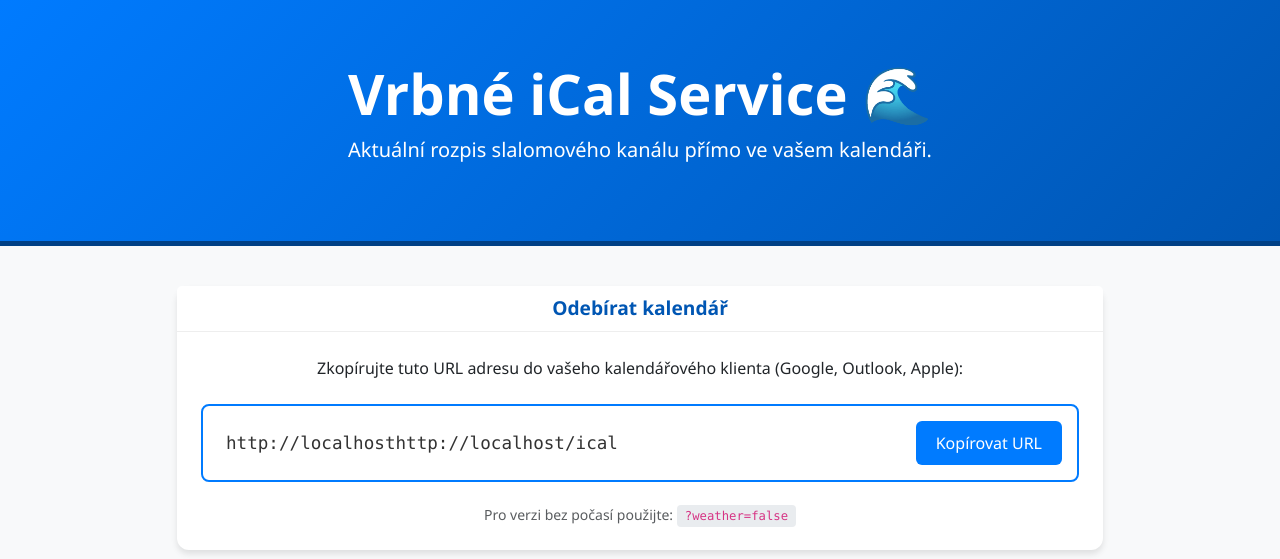
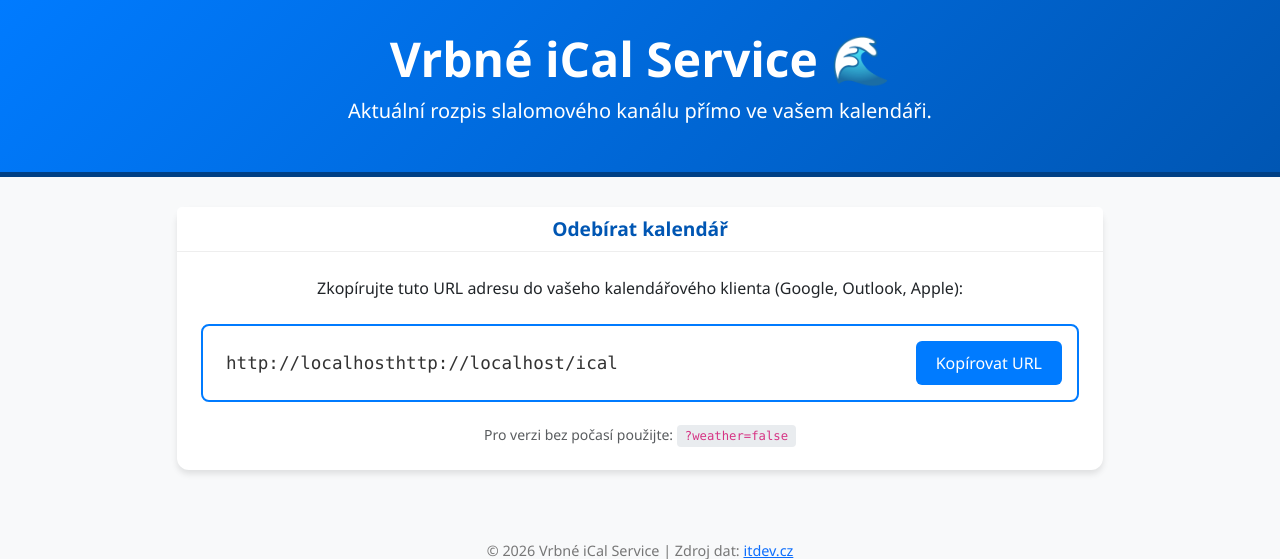
Before and after one commit to mpeterka/vrbne, a FastAPI app: template templates/index.html in a window 1280 px wide. Shown: the top 559 px of the page. Run offline with FastAPI, Linux system fonts and the light colour scheme; the template is opened without the code that fills it, so the values that code supplies are empty.

Commit message:
problém s cestou

```diff
--- a/main.py
+++ b/main.py
@@ -95,7 +95,7 @@
     files = ["readme.md", "google.md", "outlook.md"]
 
     # Získání základní URL pro statické soubory s ohledem na root_path
-    static_url = request.url_for("static", path="").rstrip("/")
+    static_url = str(request.url_for("static", path="")).rstrip("/")
 
     for filename in files:
         path = os.path.join(DOC_DIR, filename)
--- a/templates/index.html
+++ b/templates/index.html
@@ -9,7 +9,7 @@
     <style>
         :root { --primary-color: #0056b3; --bg-light: #f8f9fa; }
         body { font-family: 'Segoe UI', Tahoma, Geneva, Verdana, sans-serif; background-color: var(--bg-light); color: #333; }
-        .hero { background: linear-gradient(135deg, #007bff, #0056b3); color: white; padding: 60px 0; margin-bottom: 40px; border-bottom: 5px solid #004085; }
+        .hero { background: linear-gradient(135deg, #007bff, #0056b3); color: white; padding: 30px 0; margin-bottom: 30px; border-bottom: 5px solid #004085; }
         .card { border: none; box-shadow: 0 4px 6px rgba(0,0,0,0.1); border-radius: 12px; margin-bottom: 30px; }
         .card-header { background-color: white; border-bottom: 1px solid #eee; font-weight: bold; font-size: 1.2rem; color: var(--primary-color); }
         img { max-width: 100%; height: auto; border: 1px solid #ddd; border-radius: 8px; margin: 15px 0; }
@@ -27,7 +27,7 @@
 <body>
     <div class="hero text-center">
         <div class="container">
-            <h1 class="display-4 fw-bold">Vrbné iCal Service 🌊</h1>
+            <h1 class="display-5 fw-bold">Vrbné iCal Service 🌊</h1>
             <p class="lead">Aktuální rozpis slalomového kanálu přímo ve vašem kalendáři.</p>
         </div>
     </div>
```
